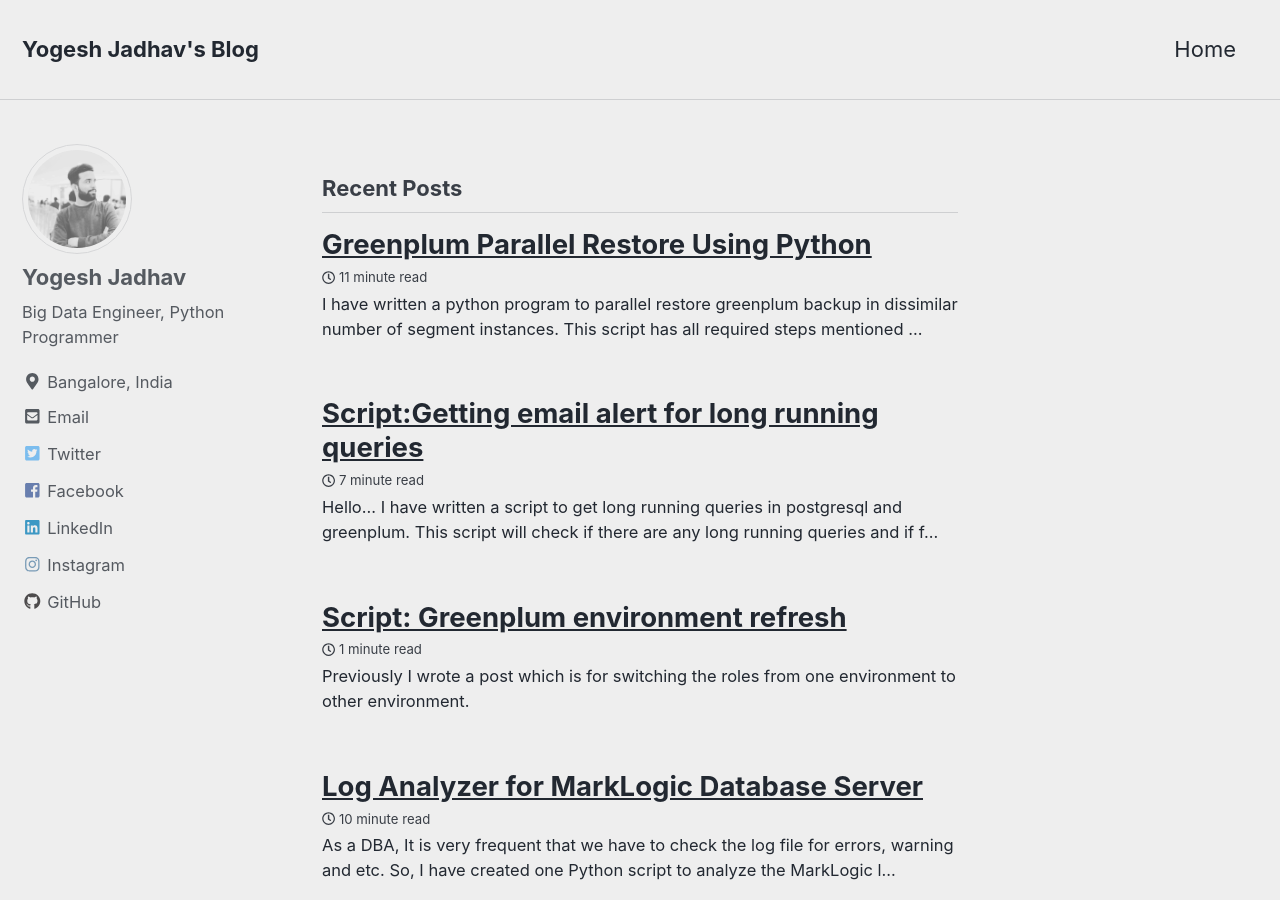
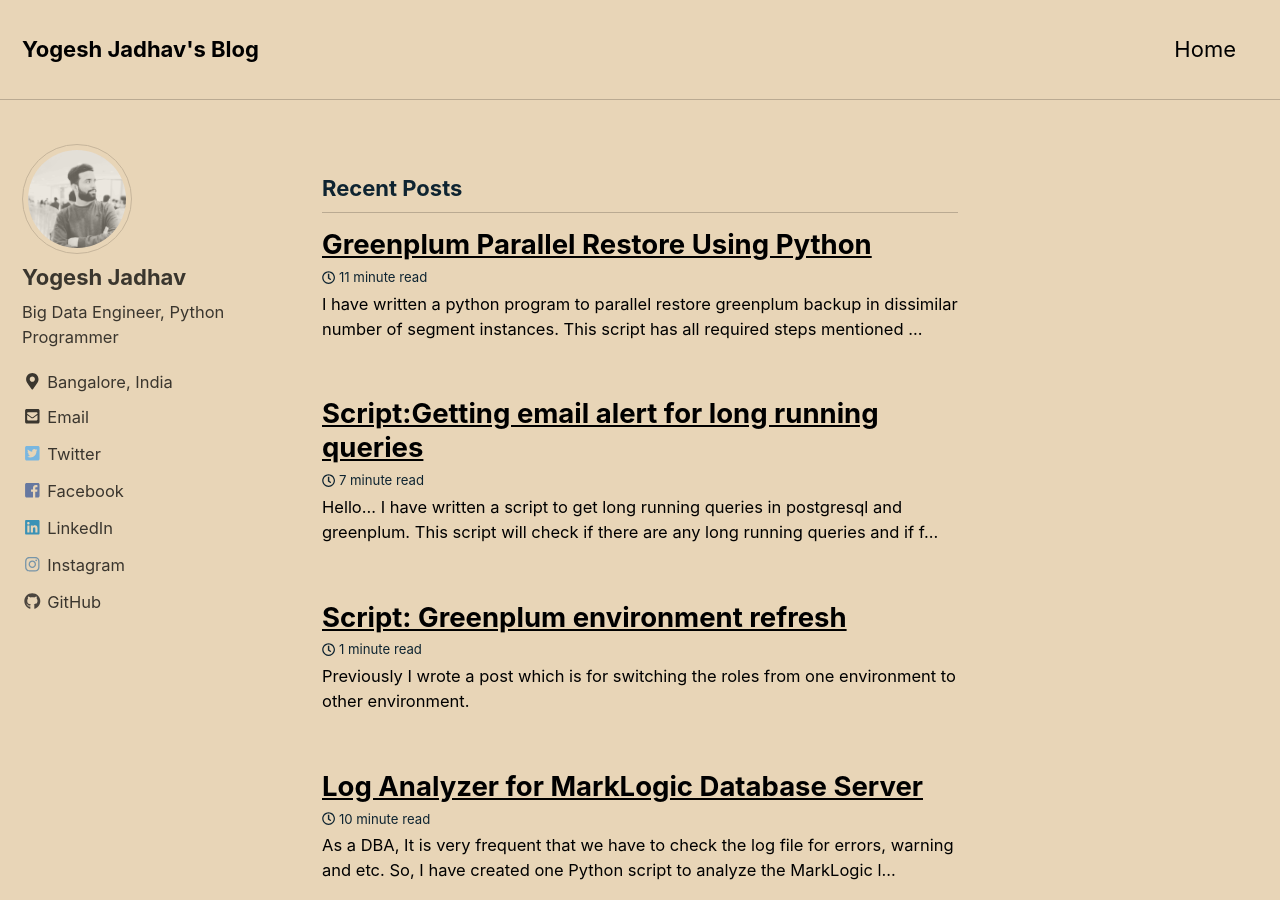
Before and after one commit to pgyogesh/blog, a Jekyll site: the page built from index.html, in a window 1280 px wide and 900 px high. Built offline with Jekyll 4.4.1, drawn with Linux system fonts in a browser that asks for light colours; nearby versions of some CDN libraries; the list of posts is cut into pages by our own code.

Commit message:
Update _config.yml

```diff
--- a/_config.yml
+++ b/_config.yml
@@ -12,7 +12,7 @@
 
 # theme                  : "minimal-mistakes-jekyll"
 remote_theme             : "mmistakes/minimal-mistakes"
-minimal_mistakes_skin    : "air" # "default" # "air", "aqua", "contrast", "dark", "dirt", "neon", "mint", "plum", "sunrise"
+minimal_mistakes_skin    : "sunrise" # "default" # "air", "aqua", "contrast", "dark", "dirt", "neon", "mint", "plum", "sunrise"
 
 # Site Settings
 locale                   : "en-US"
@@ -27,7 +27,7 @@ teaser                   : # path of fallback teaser image, e.g. "/assets/images
 # breadcrumbs            : false # true, false (default)
 words_per_minute         : 50
 comments:
-  provider               : # false (default), "disqus", "discourse", "facebook", "google-plus", "staticman", "staticman_v2" "custom"
+  provider               : facebook # false (default), "disqus", "discourse", "facebook", "google-plus", "staticman", "staticman_v2" "custom"
   disqus:
     shortname            : # https://help.disqus.com/customer/portal/articles/466208-what-s-a-shortname-
   discourse:
```
